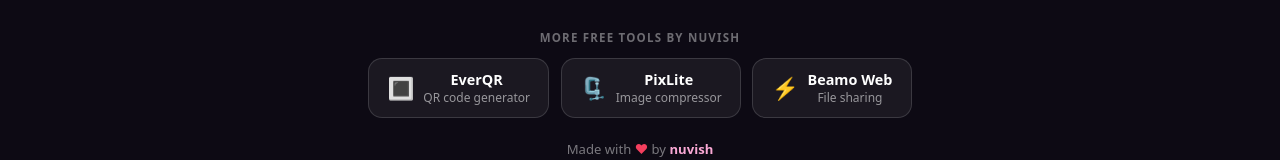
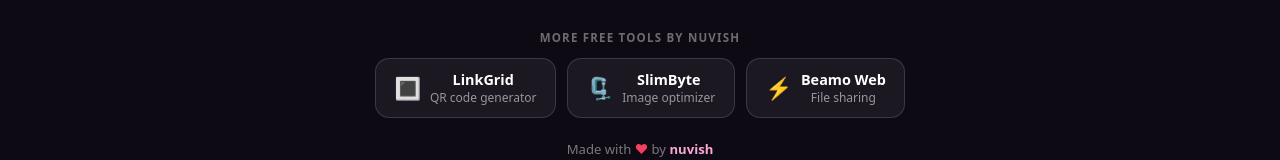
Before and after one commit to nuvishh/InstaKit, a plain HTML site: page index.html in a window 1280 px wide. Shown: the part 800-960 px from the top of the page. Drawn offline with Linux system fonts and the light colour scheme.

Commit message:
Update cross-links to SlimByte and LinkGrid

```diff
--- a/index.html
+++ b/index.html
@@ -88,8 +88,8 @@
 <div class="xlinks">
   <div class="t">More free tools by nuvish</div>
   <div class="row">
-    <a href="https://nuvishh.github.io/EverQR/" target="_blank" rel="noopener"><span class="ic">🔳</span><span>EverQR<small>QR code generator</small></span></a>
-    <a href="https://nuvishh.github.io/PixLite/" target="_blank" rel="noopener"><span class="ic">🗜️</span><span>PixLite<small>Image compressor</small></span></a>
+    <a href="https://nuvishh.github.io/LinkGrid/" target="_blank" rel="noopener"><span class="ic">🔳</span><span>LinkGrid<small>QR code generator</small></span></a>
+    <a href="https://nuvishh.github.io/SlimByte/" target="_blank" rel="noopener"><span class="ic">🗜️</span><span>SlimByte<small>Image optimizer</small></span></a>
     <a href="https://nuvishh.github.io/Beamo-Web/" target="_blank" rel="noopener"><span class="ic">⚡</span><span>Beamo Web<small>File sharing</small></span></a>
   </div>
 </div>
```
Also changed, not shown: 1 other file.
